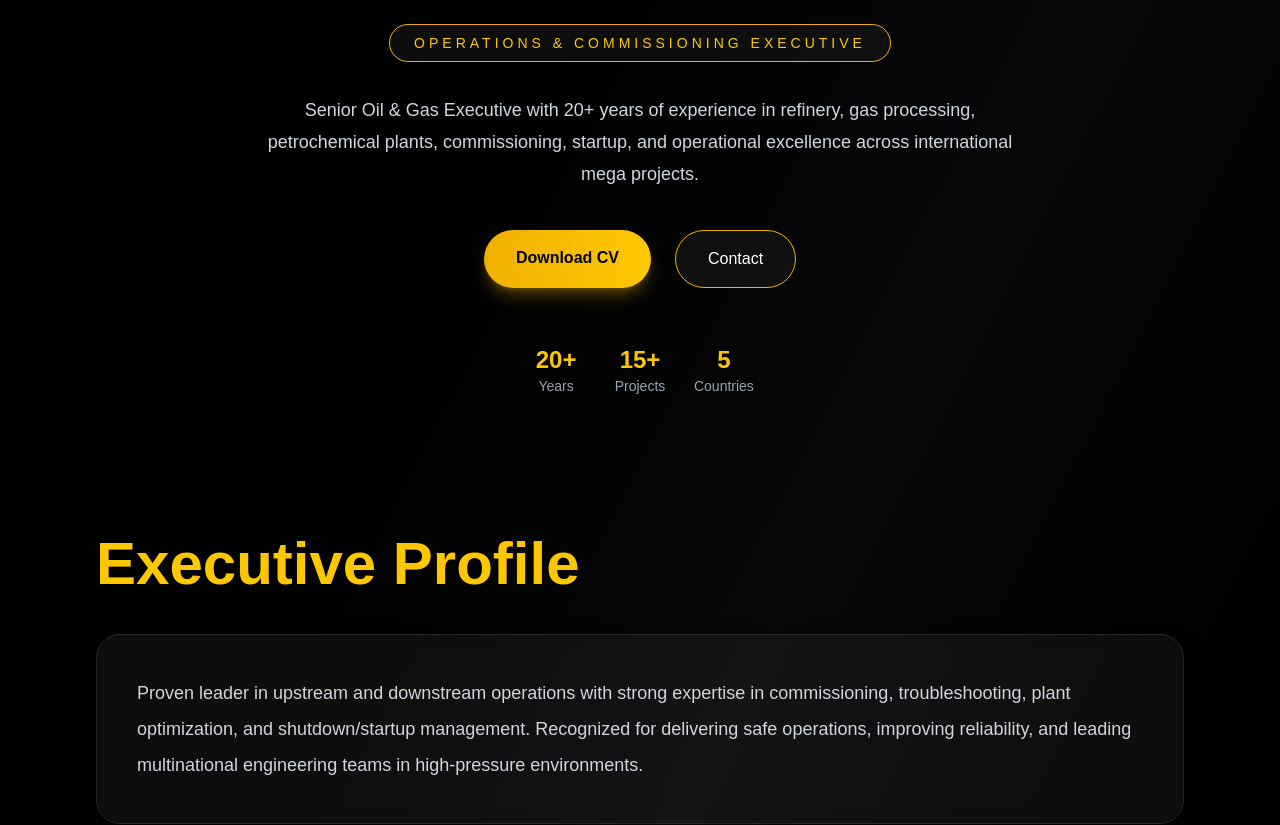
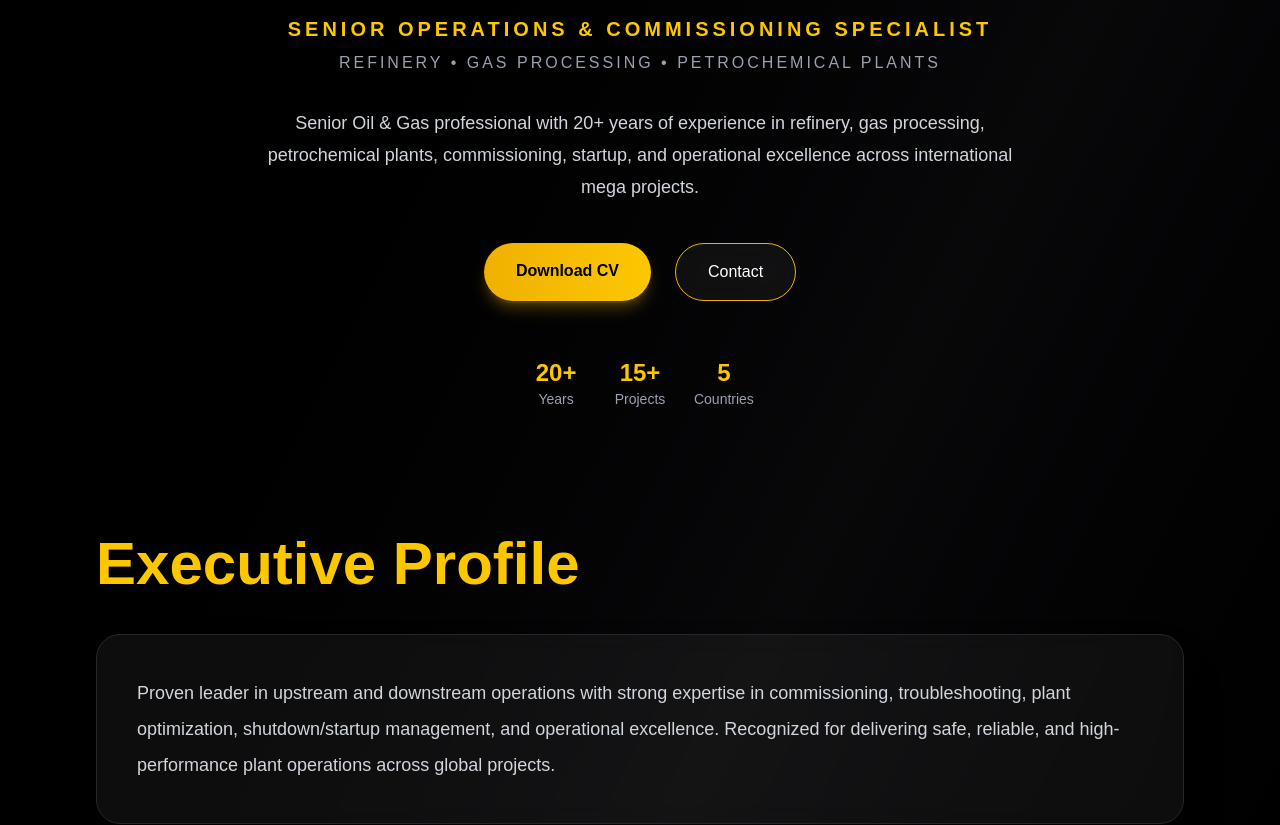
Before and after one commit to chemabdelfattah83/executive-portfolio, a Next.js app: page / in a window 1280 px wide. Shown: the part 362-1187 px from the top of the page. Built offline with nearby package versions, Linux system fonts and the light colour scheme.

Commit message:
final update

```diff
--- a/app/page.tsx
+++ b/app/page.tsx
@@ -6,13 +6,13 @@ export default function Home() {
   return (
     <main className="relative text-white min-h-screen overflow-hidden bg-black">
 
-      {/* Animated Background */}
+      {/* Background Glow */}
       <div className="absolute inset-0 bg-gradient-to-br from-black via-zinc-950 to-black animate-pulse opacity-90"></div>
 
       {/* HERO */}
       <section className="relative min-h-screen flex flex-col justify-center items-center text-center px-6">
 
-        {/* Profile */}
+        {/* Profile Image */}
         <motion.div
           initial={{ scale: 0.7, opacity: 0 }}
           animate={{ scale: 1, opacity: 1 }}
@@ -36,14 +36,20 @@ export default function Home() {
           Abdelfattah Ali Eliwa
         </motion.h1>
 
-        {/* Title Badge */}
-        <div className="mt-4 px-6 py-2 border border-yellow-500 rounded-full text-yellow-400 tracking-[4px] uppercase text-sm backdrop-blur-md bg-white/5">
-          Operations & Commissioning Executive
+        {/* TITLE (SPECIALIST) */}
+        <div className="mt-5 space-y-2">
+          <p className="text-yellow-400 tracking-[4px] uppercase text-lg md:text-xl font-semibold">
+            Senior Operations & Commissioning Specialist
+          </p>
+
+          <p className="text-gray-400 tracking-[3px] uppercase text-sm md:text-base">
+            Refinery • Gas Processing • Petrochemical Plants
+          </p>
         </div>
 
-        {/* Description */}
+        {/* Summary */}
         <p className="max-w-3xl text-gray-300 mt-8 leading-8 text-lg">
-          Senior Oil & Gas Executive with 20+ years of experience in refinery,
+          Senior Oil & Gas professional with 20+ years of experience in refinery,
           gas processing, petrochemical plants, commissioning, startup, and
           operational excellence across international mega projects.
         </p>
@@ -66,7 +72,7 @@ export default function Home() {
           </a>
         </div>
 
-        {/* Mini KPIs */}
+        {/* KPIs */}
         <div className="grid grid-cols-3 gap-6 mt-14 text-center text-sm text-gray-400">
           <div>
             <p className="text-yellow-400 text-2xl font-bold">20+</p>
@@ -94,9 +100,9 @@ export default function Home() {
         <div className="backdrop-blur-md bg-white/5 border border-zinc-800 p-10 rounded-3xl shadow-2xl">
           <p className="text-gray-300 leading-9 text-lg">
             Proven leader in upstream and downstream operations with strong expertise
-            in commissioning, troubleshooting, plant optimization, and shutdown/startup
-            management. Recognized for delivering safe operations, improving reliability,
-            and leading multinational engineering teams in high-pressure environments.
+            in commissioning, troubleshooting, plant optimization, shutdown/startup
+            management, and operational excellence. Recognized for delivering safe,
+            reliable, and high-performance plant operations across global projects.
           </p>
         </div>
       </section>
@@ -124,7 +130,7 @@ export default function Home() {
               desc: "Large-scale refinery, utilities and petrochemical project execution."
             },
             {
-              title: "Team Management",
+              title: "Team Leadership",
               desc: "Leading multinational teams and building operational excellence culture."
             }
           ].map((item, i) => (
```
